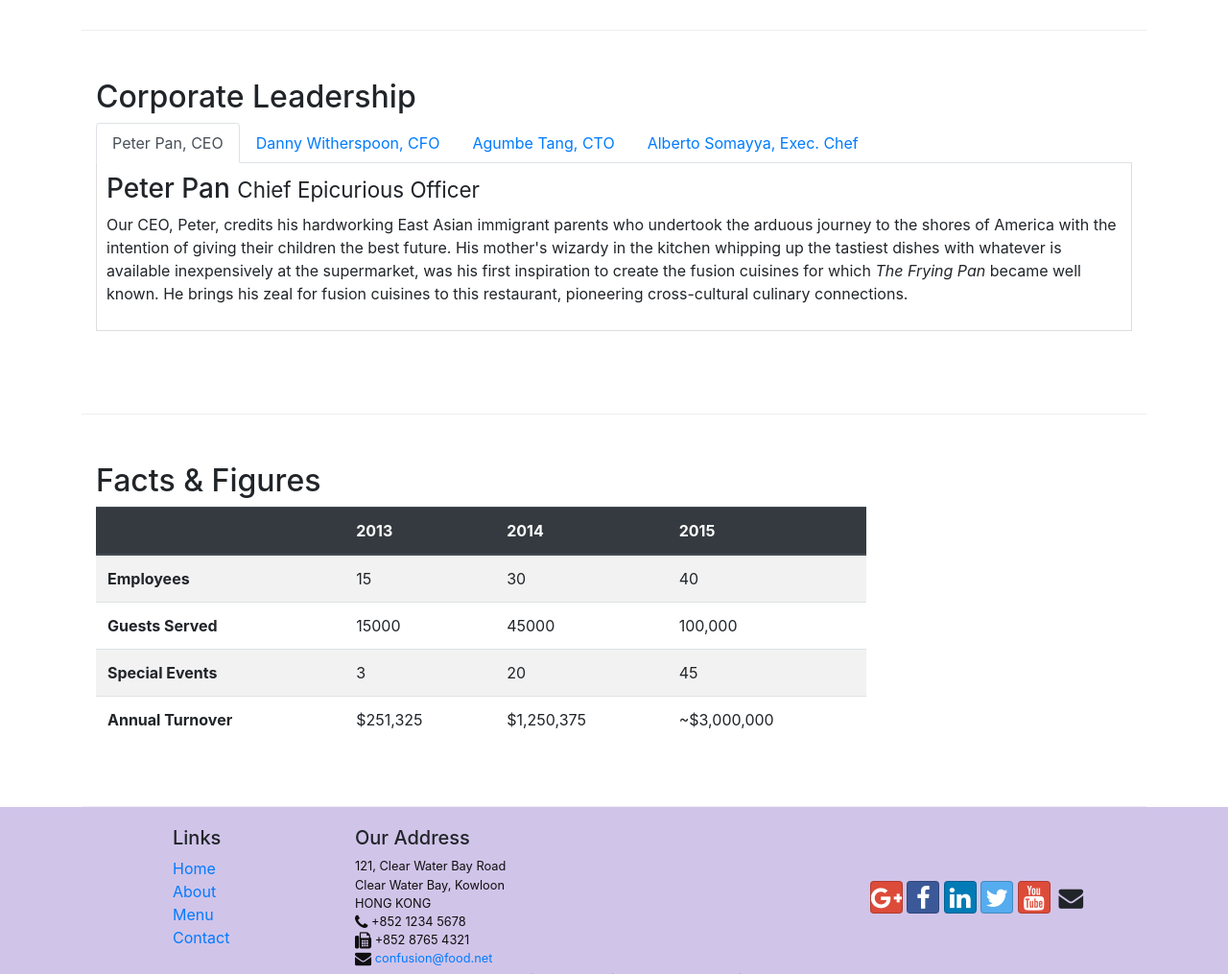
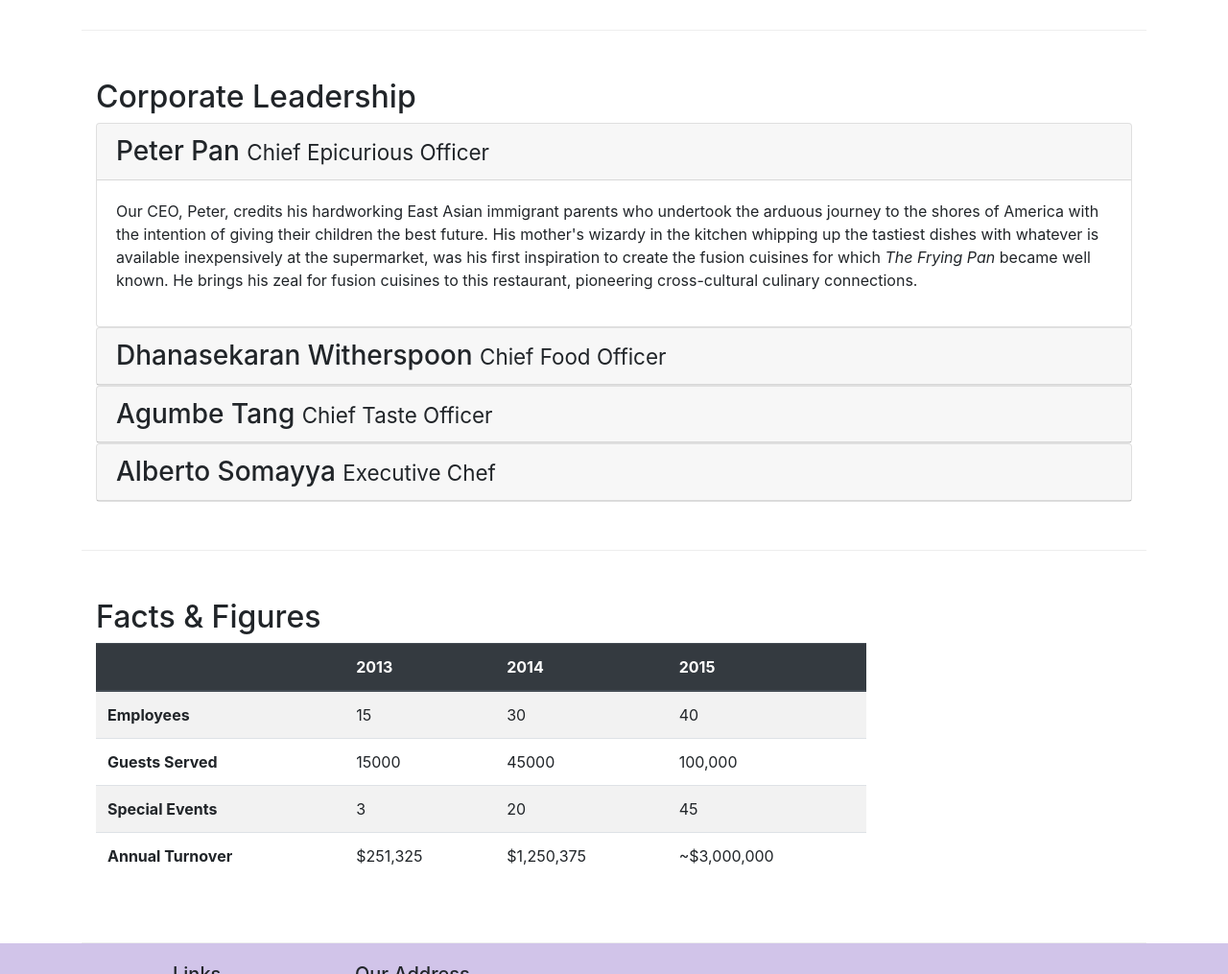
Before and after one commit to cpolanco06/conFusion, a website: page aboutus.html in a window 1280 px wide. Shown: the part 940-1955 px from the top of the page at 96% size. Drawn offline with nearby package versions, Linux system fonts and the light colour scheme.

Commit message:
Accordion

```diff
--- a/aboutus.html
+++ b/aboutus.html
@@ -23,7 +23,7 @@
             <button class="navbar-toggler" type="buttom" data-toggle="collapse" data-target="#Navbar">
                 <span class="navbar-toggler-icon"></span>
             </button>
-            <a class="navbar-brand mr-auto" href="./index.html"><img src="img/logo.png" height="30" width="41"></a>
+            <a class="navbar-brand" href="./index.html"><img src="img/logo.png" height="30" width="41"></a>
             <div class="collapse navbar-collapse" id="Navbar">
                 <ul class="navbar-nav mr-auto">
                 <li class="nav-item"><a class="nav-link" href="./index.html"><span class="fa fa-home fa-lg"></span> Home</a></li>
@@ -103,44 +103,65 @@
             <div class="col-12">
                 <h2>Corporate Leadership</h2>
 
-                <ul class="nav nav-tabs">
-                    <li class="nav-item">
-                        <a class="nav-link active" href="#peter" role="tab"
-                        data-toggle="tab">Peter Pan, CEO</a>
-                    </li>
-                    <li class="nav-item">
-                        <a class="nav-link" href="#danny" role="tab"
-                        data-toggle="tab">Danny Witherspoon, CFO</a>
-                    </li>
-                    <li class="nav-item">
-                        <a class="nav-link" href="#agumbe" role="tab"
-                        data-toggle="tab">Agumbe Tang, CTO</a>
-                    </li>
-                    <li class="nav-item">
-                        <a class="nav-link" href="#alberto" role="tab"
-                        data-toggle="tab">Alberto Somayya, Exec. Chef</a>
-                    </li>
-                </ul>
-
-                <div class="tab-content">
-                    <div role="tabpanel" class="tab-pane fade show active" id="peter">
-                        <h3>Peter Pan <small>Chief Epicurious Officer</small></h3>
-                        <p class="d-none d-sm-block">Our CEO, Peter, credits his hardworking East Asian immigrant parents who undertook the arduous journey to the shores of America with the intention of giving their children the best future. His mother's wizardy in the kitchen whipping up the tastiest dishes with whatever is available inexpensively at the supermarket, was his first inspiration to create the fusion cuisines for which <em>The Frying Pan</em> became well known. He brings his zeal for fusion cuisines to this restaurant, pioneering cross-cultural culinary connections.</p>
+                <div id="accordion">
+                    <div class="card">
+                        <div class="card-header" role="tab" id="peterhead">
+                            <h3 class="mb-0">
+                                <a data-toggle="collapse" data-target="#peter">
+                                    Peter Pan <small>Chief Epicurious Officer</small>
+                                </a>
+                            </h3>
+                        </div>
+                        <div class="collapse show" id="peter" data-parent="#accordion">
+                            <div class="card-body">
+                                <p class="d-none d-sm-block">Our CEO, Peter, credits his hardworking East Asian immigrant parents who undertook the arduous journey to the shores of America with the intention of giving their children the best future. His mother's wizardy in the kitchen whipping up the tastiest dishes with whatever is available inexpensively at the supermarket, was his first inspiration to create the fusion cuisines for which <em>The Frying Pan</em> became well known. He brings his zeal for fusion cuisines to this restaurant, pioneering cross-cultural culinary connections.</p>
+                            </div>
+                        </div>
                     </div>
 
-                    <div role="tabpanel" class="tab-pane fade" id="danny">
-                        <h3>Dhanasekaran Witherspoon <small>Chief Food Officer</small></h3>
-                        <p class="d-none d-sm-block">Our CFO, Danny, as he is affectionately referred to by his colleagues, comes from a long established family tradition in farming and produce. His experiences growing up on a farm in the Australian outback gave him great appreciation for varieties of food sources. As he puts it in his own words, <em>Everything that runs, wins, and everything that stays, pays!</em></p>
+                    <div class="card">
+                        <div class="card-header" role="tab" id="dannyhead">
+                            <h3 class="mb-0">
+                                <a data-toggle="collapse" data-target="#danny">
+                                    Dhanasekaran Witherspoon <small>Chief Food Officer</small>
+                                </a>
+                            </h3>
+                        </div>
+                        <div class="collapse" id="danny" data-parent="#accordion">
+                            <div class="card-body">
+                                <p class="d-none d-sm-block">Our CFO, Danny, as he is affectionately referred to by his colleagues, comes from a long established family tradition in farming and produce. His experiences growing up on a farm in the Australian outback gave him great appreciation for varieties of food sources. As he puts it in his own words, <em>Everything that runs, wins, and everything that stays, pays!</em></p>
+                            </div>
+                        </div>
                     </div>
 
-                    <div role="tabpanel" class="tab-pane fade" id="agumbe">
-                        <h3>Agumbe Tang <small>Chief Taste Officer</small></h3>
-                        <p class="d-none d-sm-block">Blessed with the most discerning gustatory sense, Agumbe, our CTO, personally ensures that every dish that we serve meets his exacting tastes. Our chefs dread the tongue lashing that ensues if their dish does not meet his exacting standards. He lives by his motto, <em>You click only if you survive my lick.</em></p>
+                    <div class="card">
+                        <div class="card-header" role="tab" id="agumbehead">
+                            <h3 class="mb-0">
+                                <a data-toggle="collapse" data-target="#agumbe">
+                                    Agumbe Tang <small>Chief Taste Officer</small>
+                                </a>
+                            </h3>
+                        </div>
+                        <div class="collapse" id="agumbe" data-parent="#accordion">
+                            <div class="card-body">
+                                <p class="d-none d-sm-block">Blessed with the most discerning gustatory sense, Agumbe, our CTO, personally ensures that every dish that we serve meets his exacting tastes. Our chefs dread the tongue lashing that ensues if their dish does not meet his exacting standards. He lives by his motto, <em>You click only if you survive my lick.</em></p>
+                            </div>
+                        </div>
                     </div>
 
-                    <div role="tabpanel" class="tab-pane fade" id="alberto">
-                        <h3>Alberto Somayya <small>Executive Chef</small></h3>
-                        <p class="d-none d-sm-block">Award winning three-star Michelin chef with wide International experience having worked closely with whos-who in the culinary world, he specializes in creating mouthwatering Indo-Italian fusion experiences. He says, <em>Put together the cuisines from the two craziest cultures, and you get a winning hit! Amma Mia!</em></p>
+                    <div class="card">
+                        <div class="card-header" role="tab" id="albertohead">
+                            <h3 class="mb-0">
+                                <a data-toggle="collapse" data-target="#alberto">
+                                    Alberto Somayya <small>Executive Chef</small>
+                                </a>
+                            </h3>
+                        </div>
+                        <div class="collapse" id="alberto" data-parent="#accordion">
+                            <div class="card-body">
+                                <p class="d-none d-sm-block">Award winning three-star Michelin chef with wide International experience having worked closely with whos-who in the culinary world, he specializes in creating mouthwatering Indo-Italian fusion experiences. He says, <em>Put together the cuisines from the two craziest cultures, and you get a winning hit! Amma Mia!</em></p>
+                            </div>
+                        </div>
                     </div>
                 </div>
             </div>
```
Also changed, not shown: index.html (+1 -1 lines).
